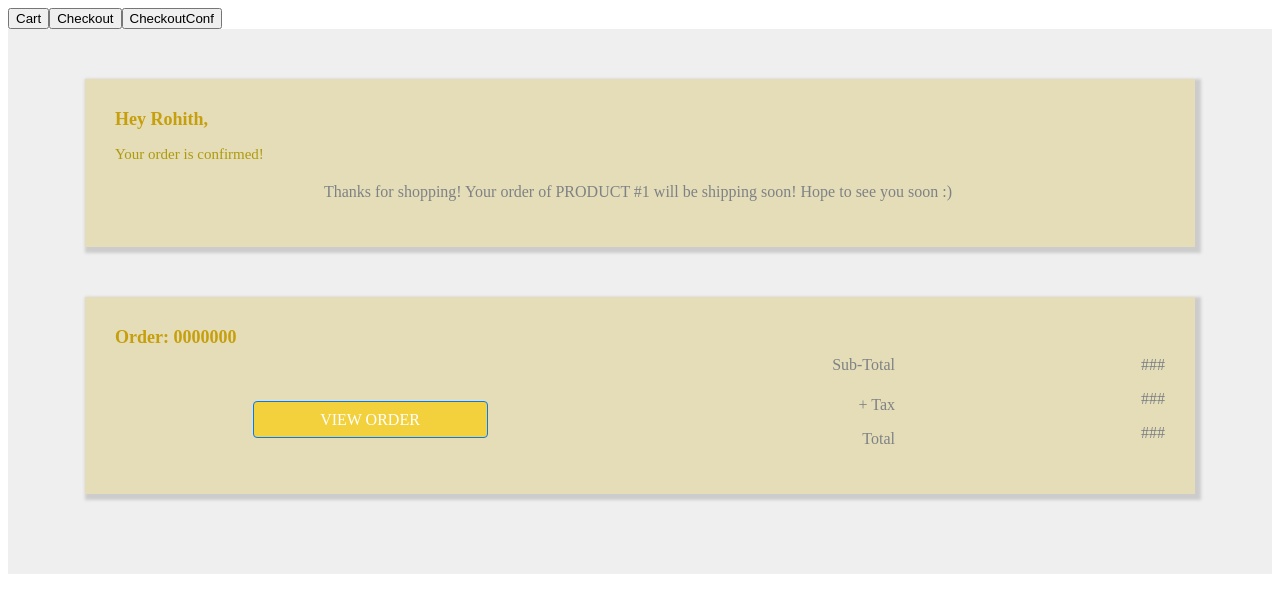
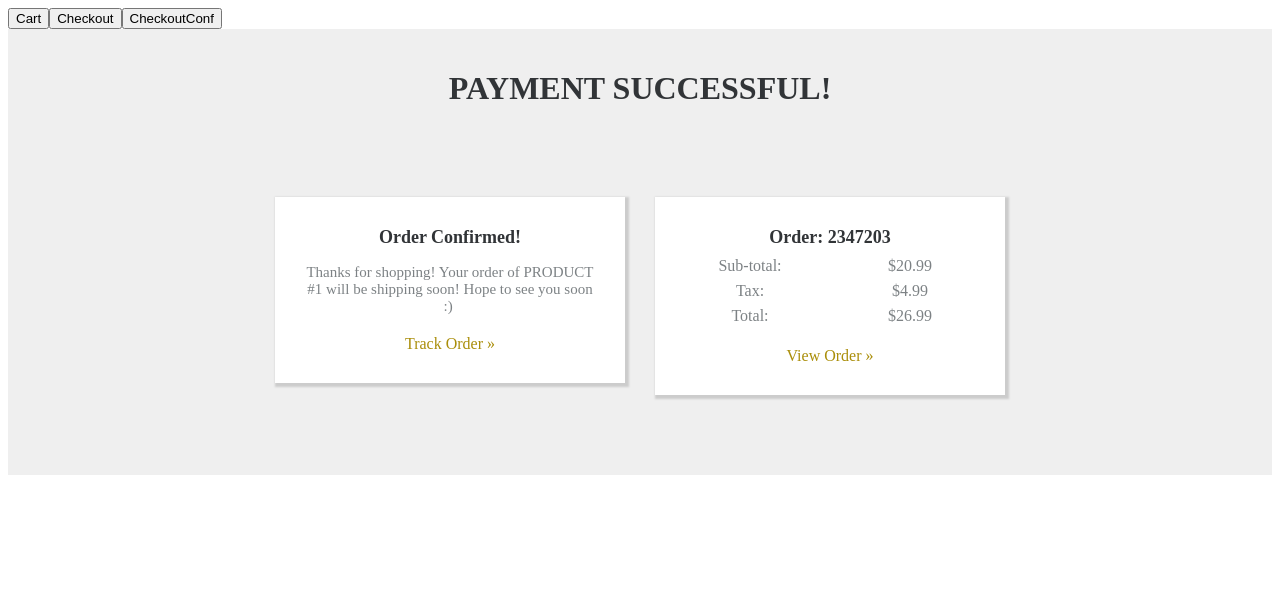
Before and after one commit to rohithravin/Congo, an Angular app in the folder public/: page /checkout-conf in a window 1280 px wide. Shown: the top 612 px of the page. Built offline with nearby package versions, Linux system fonts and the light colour scheme.

Commit message:
minor update

```diff
--- a/public/src/app/cart/cart.component.html
+++ b/public/src/app/cart/cart.component.html
@@ -1,11 +1,12 @@
-    <div class="features-boxed" style="background-color: rgb(224,224,224, 0.5);">
+<section style="background-color: rgba(224,224,224,0.5);" >
+  <div class="features-boxed" style="background-color: rgba(225,225,225,0.5);">
          <div class="container">
              <div class="intro">
                  <h2 class="text-center">My Congo Cart</h2>
              </div>
              <div class="row">
                  <div class="col-lg-8">
-                    <div class="row box" style="padding-bottom: 10px;background-color: rgba(170,142,10,0.18);margin-bottom: 10px;margin-right: 0px;margin-left: 0px;">
+                     <div class="row box" style="padding-bottom: 10px;background-color: #ffffff;margin-bottom: 10px;margin-right: 0px;margin-left: 0px;padding-top: 5px;">
                          <div class="col">
                              <div class="row" style="height: 39px;">
                                  <div class="col" style="height: 52px;">
@@ -18,7 +19,7 @@
                                  </div>
                              </div>
                              <div class="row">
-                                <div class="col-lg-6"><button class="btn btn-primary btn-sm" type="button" style="background-color: #d8b511;margin-right: 25px;">Delete</button><button class="btn btn-primary btn-sm" type="button" style="background-color: #d8b511;">Edit</button></div>
+                                 <div class="col-lg-6"><button class="btn btn-primary btn-sm" type="button" style="background-color: #aa8e0a;margin-right: 25px;">Delete</button><button class="btn btn-primary btn-sm" type="button" style="background-color: #aa8e0a;">Edit</button></div>
                              </div>
                          </div>
                          <div class="col-lg-3">
@@ -32,7 +33,7 @@
                              </div>
                          </div>
                      </div>
-                    <div class="row box" style="padding-bottom: 10px;background-color: rgba(170,142,10,0.18);margin-bottom: 10px;margin-right: 0px;margin-left: 0px;">
+                     <div class="row box" style="padding-bottom: 10px;background-color: #ffffff;margin-bottom: 10px;margin-right: 0px;margin-left: 0px;padding-top: 5px;">
                          <div class="col">
                              <div class="row" style="height: 39px;">
                                  <div class="col" style="height: 52px;">
@@ -45,7 +46,7 @@
                                  </div>
                              </div>
                              <div class="row">
-                                <div class="col-lg-6"><button class="btn btn-primary btn-sm" type="button" style="background-color: #d8b511;margin-right: 25px;">Delete</button><button class="btn btn-primary btn-sm" type="button" style="background-color: #d8b511;">Edit</button></div>
+                                 <div class="col-lg-6"><button class="btn btn-primary btn-sm" type="button" style="background-color: #aa8e0a;margin-right: 25px;">Delete</button><button class="btn btn-primary btn-sm" type="button" style="background-color: #aa8e0a;">Edit</button></div>
                              </div>
                          </div>
                          <div class="col-lg-3">
@@ -59,7 +60,7 @@
                              </div>
                          </div>
                      </div>
-                    <div class="row box" style="padding-bottom: 10px;background-color: rgba(170,142,10,0.18);margin-bottom: 10px;margin-right: 0px;margin-left: 0px;">
+                     <div class="row box" style="padding-bottom: 10px;background-color: #ffffff;margin-bottom: 10px;margin-right: 0px;margin-left: 0px;padding-top: 5px;">
                          <div class="col">
                              <div class="row" style="height: 39px;">
                                  <div class="col" style="height: 52px;">
@@ -72,7 +73,7 @@
                                  </div>
                              </div>
                              <div class="row">
-                                <div class="col-lg-6"><button class="btn btn-primary btn-sm" type="button" style="background-color: #d8b511;margin-right: 25px;">Delete</button><button class="btn btn-primary btn-sm" type="button" style="background-color: #d8b511;">Edit</button></div>
+                                 <div class="col-lg-6"><button class="btn btn-primary btn-sm" type="button" style="background-color: #aa8e0a;margin-right: 25px;">Delete</button><button class="btn btn-primary btn-sm" type="button" style="background-color: #aa8e0a;">Edit</button></div>
                              </div>
                          </div>
                          <div class="col-lg-3">
@@ -86,7 +87,7 @@
                              </div>
                          </div>
                      </div>
-                    <div class="row box" style="padding-bottom: 10px;background-color: rgba(170,142,10,0.18);margin-bottom: 10px;margin-right: 0px;margin-left: 0px;">
+                     <div class="row box" style="padding-bottom: 10px;background-color: #ffffff;margin-bottom: 10px;margin-right: 0px;margin-left: 0px;padding-top: 5px;">
                          <div class="col">
                              <div class="row" style="height: 39px;">
                                  <div class="col" style="height: 52px;">
@@ -99,7 +100,7 @@
                                  </div>
                              </div>
                              <div class="row">
-                                <div class="col-lg-6"><button class="btn btn-primary btn-sm" type="button" style="background-color: #d8b511;margin-right: 25px;">Delete</button><button class="btn btn-primary btn-sm" type="button" style="background-color: #d8b511;">Edit</button></div>
+                                 <div class="col-lg-6"><button class="btn btn-primary btn-sm" type="button" style="background-color: #aa8e0a;margin-right: 25px;">Delete</button><button class="btn btn-primary btn-sm" type="button" style="background-color: #aa8e0a;">Edit</button></div>
                              </div>
                          </div>
                          <div class="col-lg-3">
@@ -114,12 +115,13 @@
                          </div>
                      </div>
                  </div>
-                <div class="col box" style="background-color: rgba(170,142,10,0.18);margin-bottom: 10px;">
+                 <div class="col box" style="background-color: #ffffff;margin-bottom: 10px;">
                      <h4 class="text-center" style="margin-top: 150px;">Subtotal: $199.00</h4>
                      <div class="row">
-                        <div class="col-lg-9 offset-lg-2"><button class="btn btn-primary btn-lg" type="button" style="background-color: #9e7c0a;">Proceed To Checkout</button></div>
+                         <div class="col-lg-9 offset-lg-2"><button class="btn btn-primary btn-lg" type="button" style="background-color: #aa8e0a;">Proceed To Checkout</button></div>
                      </div>
                  </div>
              </div>
          </div>
      </div>
+</section>
--- a/public/src/app/checkout-conf/checkout-conf.component.html
+++ b/public/src/app/checkout-conf/checkout-conf.component.html
@@ -1,59 +1,48 @@
-<div class="features-boxed" style="color:#c6a00c;background-color:rgb(224,224,224, 0.5);">
-       <div class="container">
-           <div class="row justify-content-center features" style="padding-bottom:10px;">
-               <div class="col-sm-6 col-md-5 col-lg-12 item">
-                   <div class="box" style="background-color:rgba(198,160,12,0.24);">
-                       <h1 class="text-left name">Hey Rohith,</h1>
-                       <p class="text-left description" style="color:#ad9b0c;">Your order is confirmed!</p>
-                       <p>Thanks for shopping! Your order of PRODUCT #1 will be shipping soon! Hope to see you soon :)&nbsp;</p>
+<section >
+<div class="features-boxed" style="background-color: rgba(224,224,224,0.5);">
+       <div class="container" >
+           <div class="intro">
+               <h2 class="text-center">PAYMENT SUCCESSFUL!</h2>
            </div>
+           <div class="row justify-content-center features">
+               <div class="col-sm-6 col-md-5 col-lg-4 item">
+                   <div class="box box2">
+                       <h3 class="name">Order Confirmed!</h3>
+                       <p class="description">Thanks for shopping! Your order of PRODUCT #1 will be shipping soon! Hope to see you soon :)&nbsp;</p><a href="#" class="learn-more" style="color: #aa8e0a;">Track Order »</a></div>
                </div>
+               <div class="col-sm-6 col-md-5 col-lg-4 item">
+                   <div class="box box2">
+                       <h3 class="name">Order: 2347203</h3>
+                       <div class="row">
+                           <div class="col" style="height: 25px;">
+                               <p>Sub-total:</p>
                            </div>
-       </div>
-       <div class="container">
-           <div class="row justify-content-center features" style="padding-bottom:50px;padding-top:10px;">
-               <div class="col-sm-6 col-md-5 col-lg-12 item">
-                   <div class="box" style="background-color:rgba(198,160,12,0.24);">
-                       <h1 class="text-left name">Order: 0000000</h1>
-                       <div class="row">
-                           <div class="col-lg-6" style="height:84px;"><button class="btn btn-primary" type="button" style="background-color:#f2d13d;width:235px;height:37px;margin:45px;">VIEW ORDER</button></div>
-                           <div class="col-lg-3">
-                               <div class="row" style="height:40px;">
-                                   <div class="col">
-                                       <p class="text-right">Sub-Total</p>
+                           <div class="col" style="height: 25px;">
+                               <p>$20.99</p>
                            </div>
                        </div>
                        <div class="row">
+                           <div class="col" style="height: 25px;">
+                               <p>Tax:</p>
+                           </div>
+                           <div class="col" style="height: 25px;">
+                               <p>$4.99</p>
+                           </div>
+                       </div>
+                       <div class="row" style="height: 40px;">
+                           <div class="col" style="height: 25px;">
+                               <p>Total:</p>
+                           </div>
                            <div class="col">
-                                       <p class="text-right">+ Tax</p>
+                               <p>$26.99</p>
                            </div>
                        </div>
                        <div class="row">
-                                   <div class="col">
-                                       <p class="text-right">Total</p>
-                                   </div>
-                               </div>
-                           </div>
-                           <div class="col-lg-3">
-                               <div class="row">
-                                   <div class="col">
-                                       <p class="text-right">###</p>
-                                   </div>
-                               </div>
-                               <div class="row">
-                                   <div class="col">
-                                       <p class="text-right">###</p>
-                                   </div>
-                               </div>
-                               <div class="row">
-                                   <div class="col">
-                                       <p class="text-right">###</p>
+                           <div class="col"><a href="#" class="learn-more" style="color: #aa8e0a;">View Order »</a></div>
                        </div>
                    </div>
                </div>
            </div>
        </div>
    </div>
-           </div>
-       </div>
-   </div>
+</section>
--- a/public/src/app/checkout/checkout.component.html
+++ b/public/src/app/checkout/checkout.component.html
@@ -4,7 +4,7 @@
               <div class="col-lg-7 offset-lg-0">
                   <div class="row .payment-dialog-row" style="margin-left: -15px;margin-bottom: 25px;">
                       <div class="col-12 col-md-4 col-lg-12 offset-md-4 offset-lg-0" style="margin-top: 25px;">
-                          <div class="card credit-card-box">
+                          <div class="card credit-card-box box">
                               <div class="card-header">
                                   <h6 class="mb-0"><span class="panel-title-text">Shipping Address</span></h6>
                               </div>
@@ -52,7 +52,7 @@
                   </div>
                   <div class="row .payment-dialog-row" style="margin-bottom: 10px;">
                       <div class="col-12 col-md-4 col-lg-12 offset-md-4 offset-lg-0" style="margin-bottom: 0px;">
-                          <div class="card credit-card-box">
+                          <div class="card credit-card-box box">
                               <div class="card-header">
                                   <h6 class="mb-0"><span class="panel-title-text">Payment Details </span><img class="img-fluid panel-title-image" src="accepted_cards.png"></h6>
                               </div>
@@ -98,7 +98,7 @@
                       </div>
                   </div>
               </div>
-              <div class="col" style="background-color: #ffffff;margin-top: 25px;margin-bottom: 10px;">
+              <div class="col box" style="background-color: #ffffff;margin-top: 25px;margin-bottom: 10px;">
                   <div class="row" style="margin-top: 50px;">
                       <div class="col">
                           <div class="row">
```
Also changed, not shown: public/src/app/cart/cart.component.css, public/src/app/checkout-conf/checkout-conf.component.css, public/src/app/checkout/checkout.component.css. Lines whose indentation alone changed are shown as unchanged.
